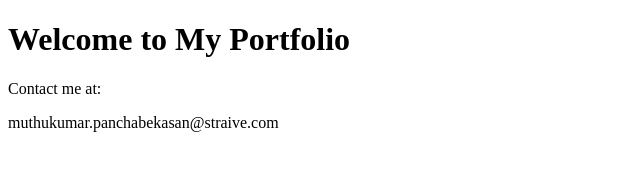
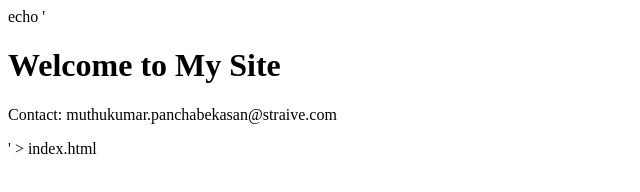
Before and after one commit to muthu0312/muthu03.github.io, a plain HTML site: page index.html in a window 1280 px wide. Shown: the whole page, without its empty margins (0-640 px from the left). Drawn offline with Linux system fonts and the light colour scheme.

Commit message:
Update index.html
git add .
git commit -m "Initial commit"
git push origin main

```diff
--- a/index.html
+++ b/index.html
@@ -1,13 +1,14 @@
-<!DOCTYPE html>
+echo '<!DOCTYPE html>
 <html>
 <head>
     <title>My GitHub Pages Site</title>
 </head>
 <body>
-    <h1>Welcome to My Portfolio</h1>
-    <p>Contact me at:</p>
-    <!--email_off-->
-    <p>muthukumar.panchabekasan@straive.com</p>
-    <!--/email_off-->
+    <h1>Welcome to My Site</h1>
+    <p>
+        <!--email_off-->
+        Contact: muthukumar.panchabekasan@straive.com
+        <!--/email_off-->
+    </p>
 </body>
-</html>
+</html>' > index.html
```
